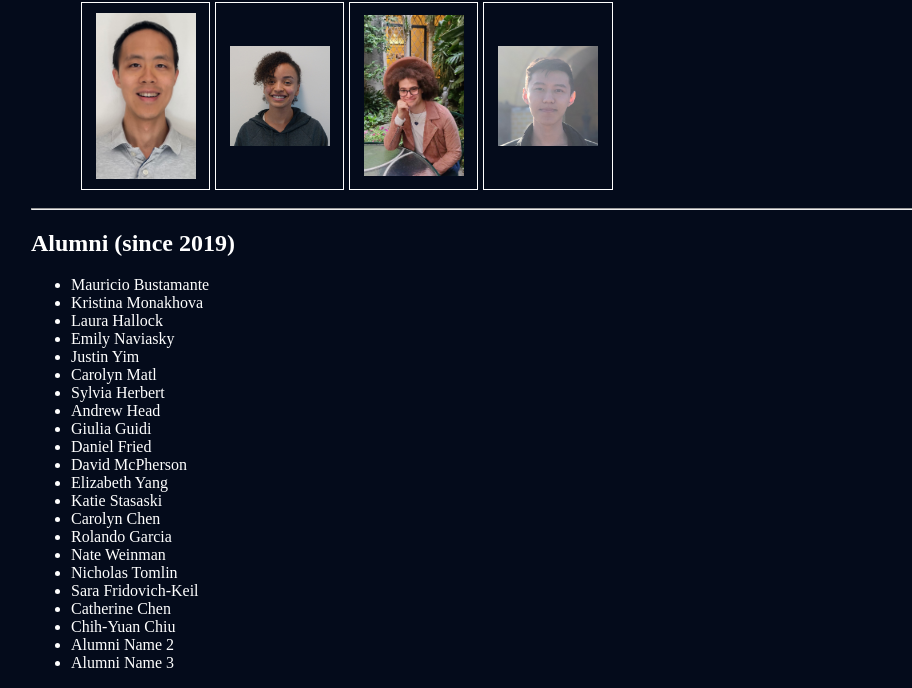
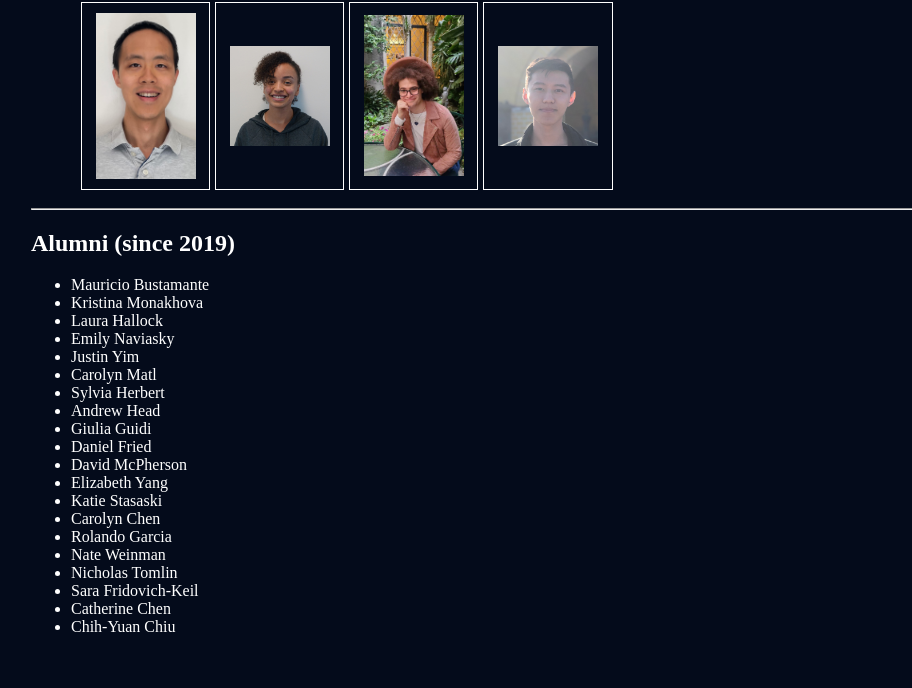
Before and after one commit to berkeley-eecs-peers/berkeley-eecs-peers.github.io, a plain HTML site: page index.html in a window 1280 px wide. Shown: the part 1978-2666 px from the top of the page, without its empty margins (159-1071 px from the left). After the commit the page ends 2630 px from the top, so only its background shows below. Drawn offline with nearby package versions, Linux system fonts and the light colour scheme.

Commit message:
Removed temporary alumni content

```diff
--- a/index.html
+++ b/index.html
@@ -179,8 +179,6 @@
 	<li>Sara Fridovich-Keil</li>
 	<li>Catherine Chen</li>
 	<li>Chih-Yuan Chiu</li>
-        <li>Alumni Name 2</li>
-        <li>Alumni Name 3</li>
       </ul>
     </div>
   </body>
```
